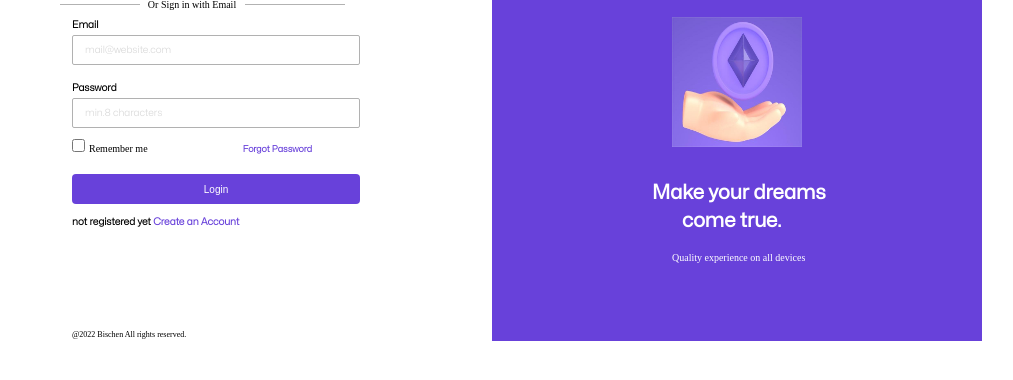
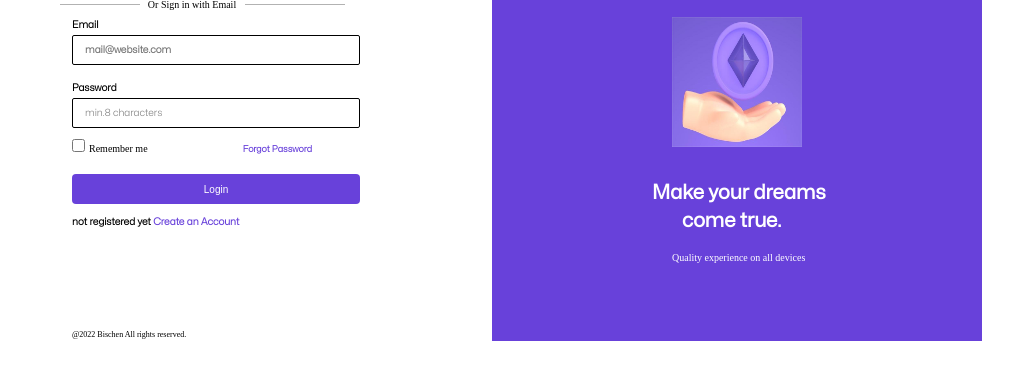
Before and after one commit to HariSunil/login, a plain HTML site: page index.html in a window 1280 px wide. Shown: the part 214-594 px from the top of the page, without its empty margins (108-1121 px from the left). Drawn offline with Linux system fonts and the light colour scheme; a web font is replaced by a local one.

Commit message:
fixed the text to visible

```diff
--- a/style.css
+++ b/style.css
@@ -106,11 +106,11 @@
     height: 20px;
     font-size: 10px;
     font-family: 'lightfont';
+    font-weight: 700;
     padding-block:14px;
     padding-inline: 12px;
     border: 1px solid black;
     margin-bottom: 12px;
-    opacity: 0.3;
   }
   .s_form input[type=password]{
     border-radius: 2px;
@@ -122,7 +122,6 @@
     padding-inline: 12px;
     border: 1px solid black;
     margin-bottom: 6px;
-    opacity: 0.3;
   }
   .details{
     padding-inline:80px;
```
